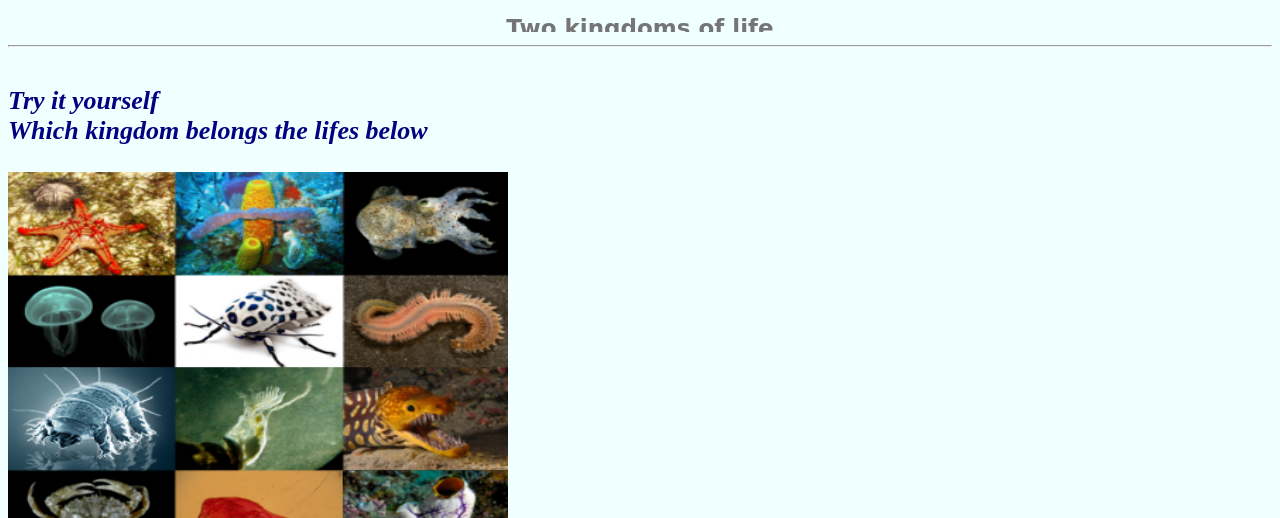
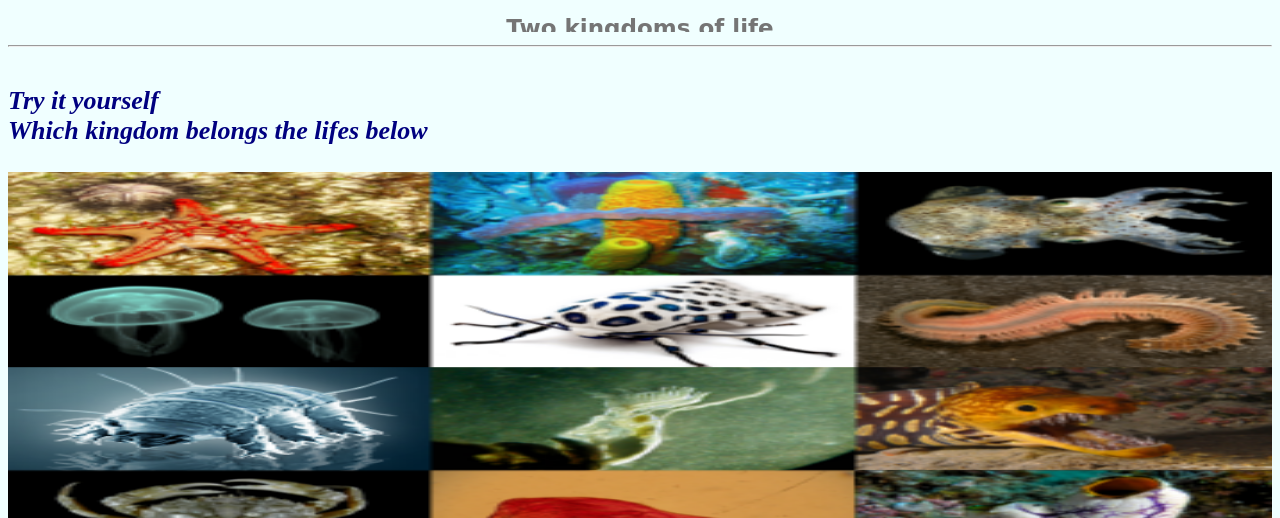
Before and after one commit to Ricardo150879/biologykingdoms, a plain HTML site: page index.html in a window 1280 px wide. Shown: the part 476-994 px from the top of the page. Drawn offline with Linux system fonts and the light colour scheme.

Commit message:
Update style.css

```diff
--- a/style.css
+++ b/style.css
@@ -105,4 +105,14 @@ marging:2px 2px;
 background: linear-gradient(to right, rgba(0,4,255,0), rgba(0,0,255,0.5));
 }
 
+prompt{
+ cursor: pointer;
+ text-align:left;
+}
+
+img{
+max-width: 100%;
+width: 100%;
+box-sizing: border-box; /* Inclui padding e border na largura total */
+}
 </style>
```
